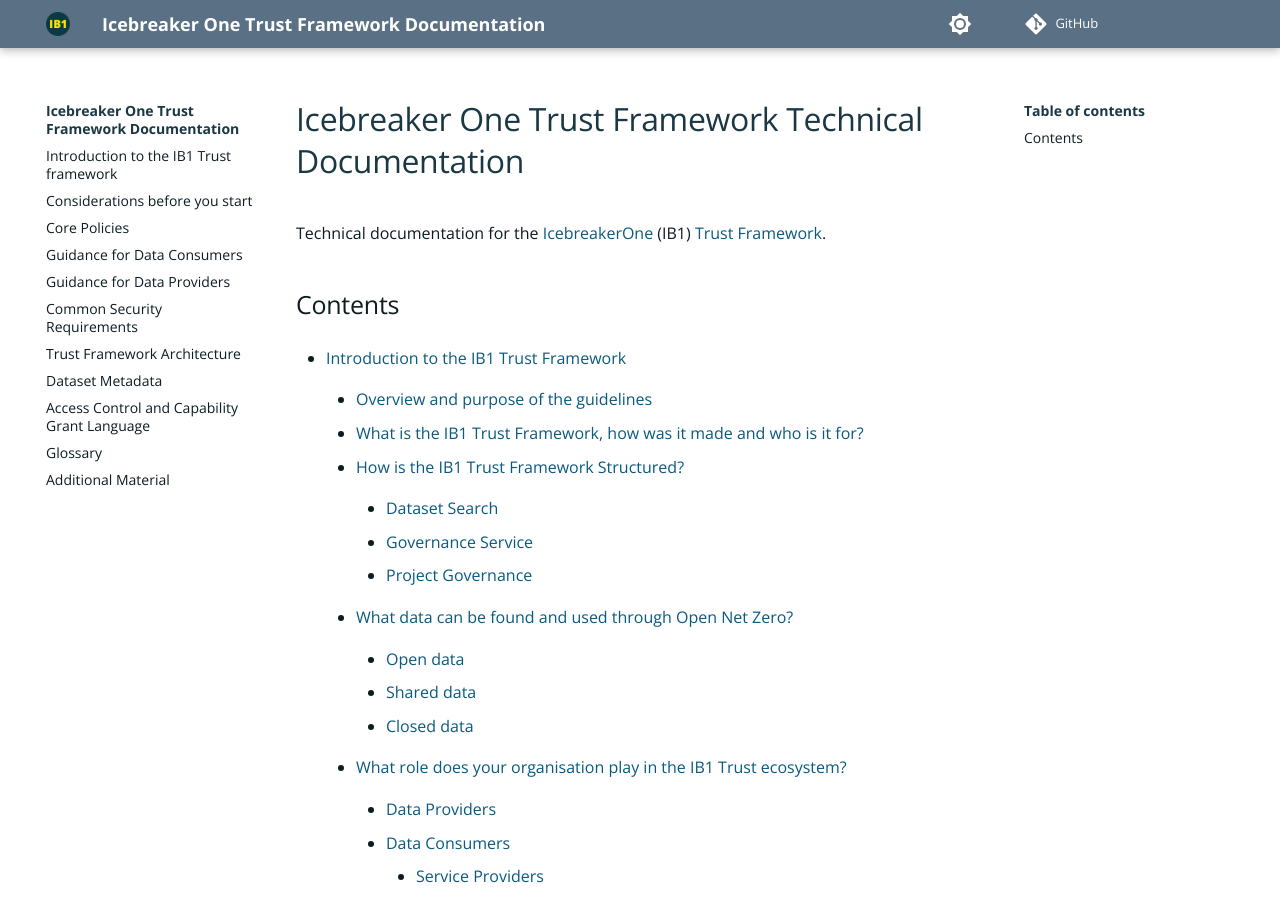
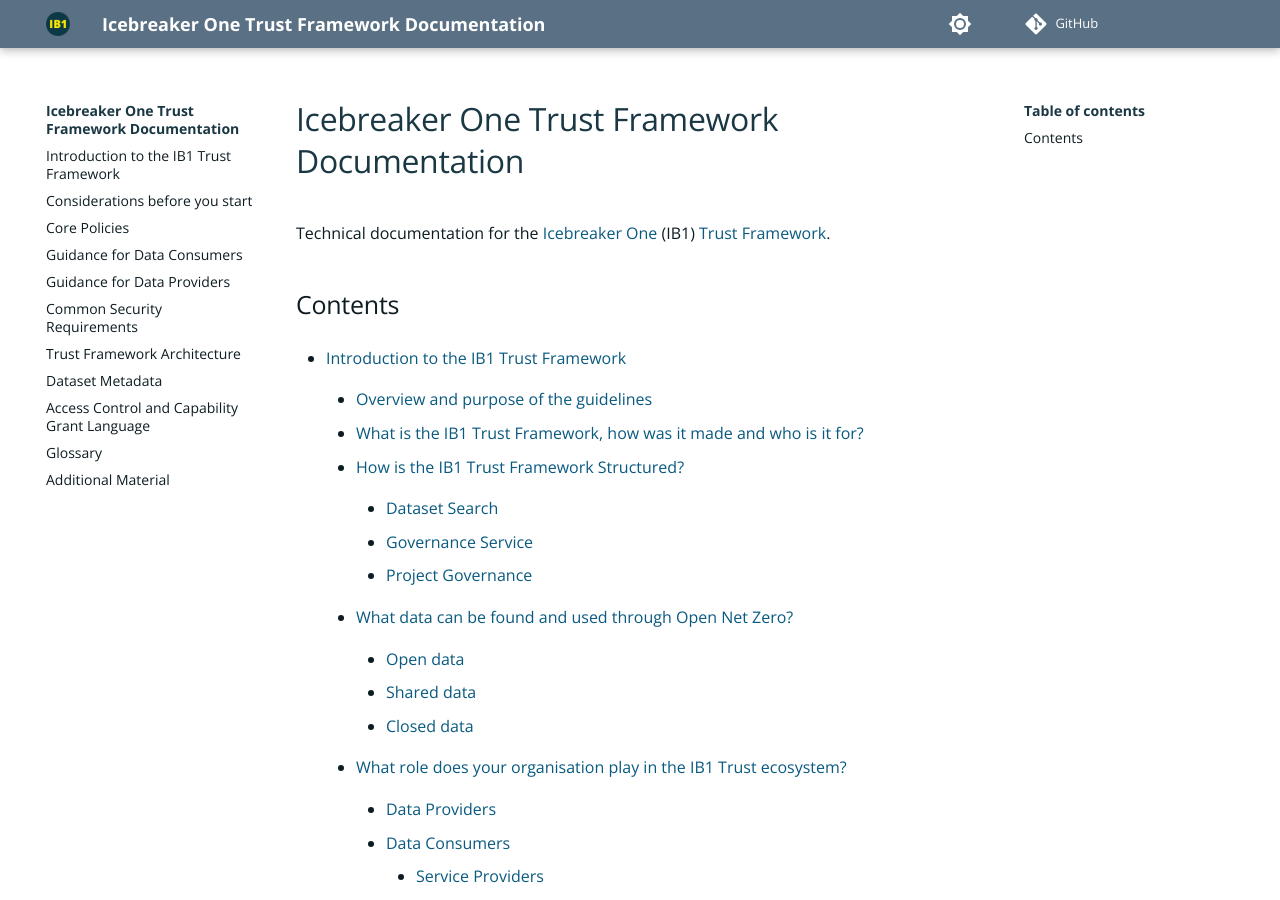
Before and after one commit to icebreakerone/ib1-technical-docs, an MkDocs documentation site: the page built from docs/index.md, in a window 1280 px wide and 900 px high. Built offline with MkDocs 1.6.1 and Material for MkDocs 9.7.7, drawn with Linux system fonts in a browser that asks for light colours; plug-ins that fetch from the network failed and are left out; comment, search, counter and statistics services are not loaded; the version menu is left out.

```diff
--- a/docs/index.md
+++ b/docs/index.md
@@ -1,6 +1,6 @@
-# Icebreaker One Trust Framework Technical Documentation
+# Icebreaker One Trust Framework Documentation
 
-Technical documentation for the [IcebreakerOne](https://icebreakerone.org) (IB1) [Trust Framework](https://icebreakerone.org/ib1-trust-framework-for-data-sharing/).
+Technical documentation for the [Icebreaker One](https://icebreakerone.org) (IB1) [Trust Framework](https://icebreakerone.org/ib1-trust-framework-for-data-sharing/).
 
 ## Contents
 
--- a/mkdocs.yml
+++ b/mkdocs.yml
@@ -2,7 +2,7 @@ site_name: Icebreaker One Trust Framework Documentation
 site_url: https://docs.icebreakerone.org
 repo_url: https://github.com/icebreakerone/ib1-technical-docs
 nav:
-  - 'Introduction to the IB1 Trust framework': 'ops_guidelines/introduction.md'
+  - 'Introduction to the IB1 Trust Framework': 'ops_guidelines/introduction.md'
   - 'Considerations before you start': 'ops_guidelines/before_starting.md'
   - 'Core Policies': 'ops_guidelines/common_policies.md'
   - 'Guidance for Data Consumers': 'ops_guidelines/data_consumer_ops_guidelines.md'
@@ -50,4 +50,5 @@ plugins:
         fill: "#0D1C22"
         text: "#FFFFFF"
   - mike:
-      redirect_template: "mike/redirect.html"
+      alias_type: redirect
+      redirect_template: "./mike/redirect.html"
--- a/requirements.txt
+++ b/requirements.txt
@@ -17,7 +17,7 @@ MarkupSafe==2.1.2
 mergedeep==1.3.4
 mike @ git+https://github.com/jimporter/mike@master
 mkdocs==1.4.2
-mkdocs-material==9.1.8
+mkdocs-material @ git+https://github.com/icebreakerone/mkdocs-material@master
 mkdocs-material-extensions==1.1.1
 packaging==23.1
 Pillow==9.5.0
```
Also changed, not shown: docs/metadata.md (+1 -1 lines).
